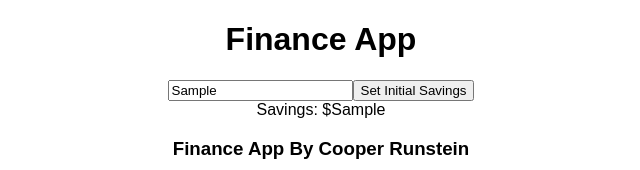
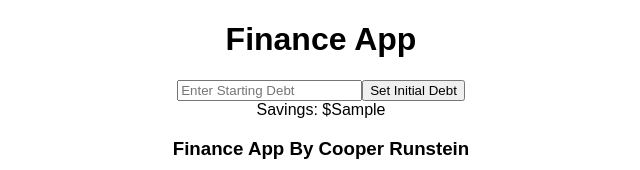
Before and after one commit to Cooper-Runstein/React-Personal-Finance-App, a React (Create React App) app: page / in a window 1280 px wide. Both pictures are taken after typing "Sample" into the empty fields and a click on the button "Set Initial Savings". Shown: the top 170 px of the page, without its empty margins (319-959 px from the left). Built offline with nearby package versions, Linux system fonts and the light colour scheme.

Commit message:
Debt hooked up to state

```diff
--- a/src/App.js
+++ b/src/App.js
@@ -1,5 +1,6 @@
 import React, { Component } from 'react';
 import './App.css';
+import './css/display.css';
 import Header from './Components/Header';
 import Footer from './Components/Footer';
 import Counter from './Components/Counter';
@@ -10,7 +11,9 @@ class App extends Component {
     super(props)
     this.state = {
       savings: 0,
-      initialSavings: 0,
+      'initialSavings': 0,
+      debt: 0,
+      initialDebt: 0
     }
   }
 
@@ -23,12 +26,31 @@ class App extends Component {
 
   saveInitialSavings = (e) =>{
     e.preventDefault();
+    document.getElementById("initial_savings").style.display = "none";
+    document.getElementById("initial_debt").style.display = "block";
     let newSavings = this.state.initialSavings;
     this.setState({
       savings: newSavings,
       initialSavings: 0
     })
   }
+  updateInitialDebt = (e)=>{
+    e.preventDefault();
+    this.setState({
+      initialDebt: e.target.value
+    })
+  }
+
+  saveInitialDebt = (e) =>{
+    e.preventDefault();
+    document.getElementById("initial_debt").style.display = "none";
+    let newDebt = this.state.initialDebt;
+    this.setState({
+      Debt: newDebt,
+      initialDebt: 0
+    })
+  }
+
 
 
   render() {
@@ -38,7 +60,12 @@ class App extends Component {
         <Main
           updateInitialSavings = {this.updateInitialSavings}
           initialSavings = {this.state.initialSavings}
-          saveInitialSavings = {this.saveInitialSavings}/>
+          saveInitialSavings = {this.saveInitialSavings}
+          initialDebt = {this.state.initialDebt}
+          updateInitialDebt = {this.updateInitialDebt}
+          saveInitialDebt = {this.saveInitialDebt}
+
+          />
         <Counter
           savings={this.state.savings}/>
         <Footer />
--- a/src/Components/Main.js
+++ b/src/Components/Main.js
@@ -4,6 +4,7 @@ import PropTypes from 'prop-types'
 const Main = (props) =>{
     return(
         <div id="Main">
+        <div id="initial_savings">
             <form>
                 <input
                     placeholder="Enter Starting Savings"
@@ -17,6 +18,21 @@ const Main = (props) =>{
                 </button>
             </form>
         </div>
+        <div id="initial_debt">
+            <form>
+                <input
+                    placeholder="Enter Starting Debt"
+                    value = {props.initalDebt}
+                    onChange = {props.updateInitialDebt}
+                >
+                </input>
+                <button
+                onClick= {props.saveInitialDebt}
+                >Set Initial Debt
+                </button>
+            </form>
+        </div>
+        </div>
     )
 }
 
--- /dev/null
+++ b/src/css/display.css
@@ -0,0 +1,6 @@
+#initial_savings{
+    display: block;
+}
+#initial_debt{
+    display: none;
+}
```
Lines whose indentation alone changed are shown as unchanged.
